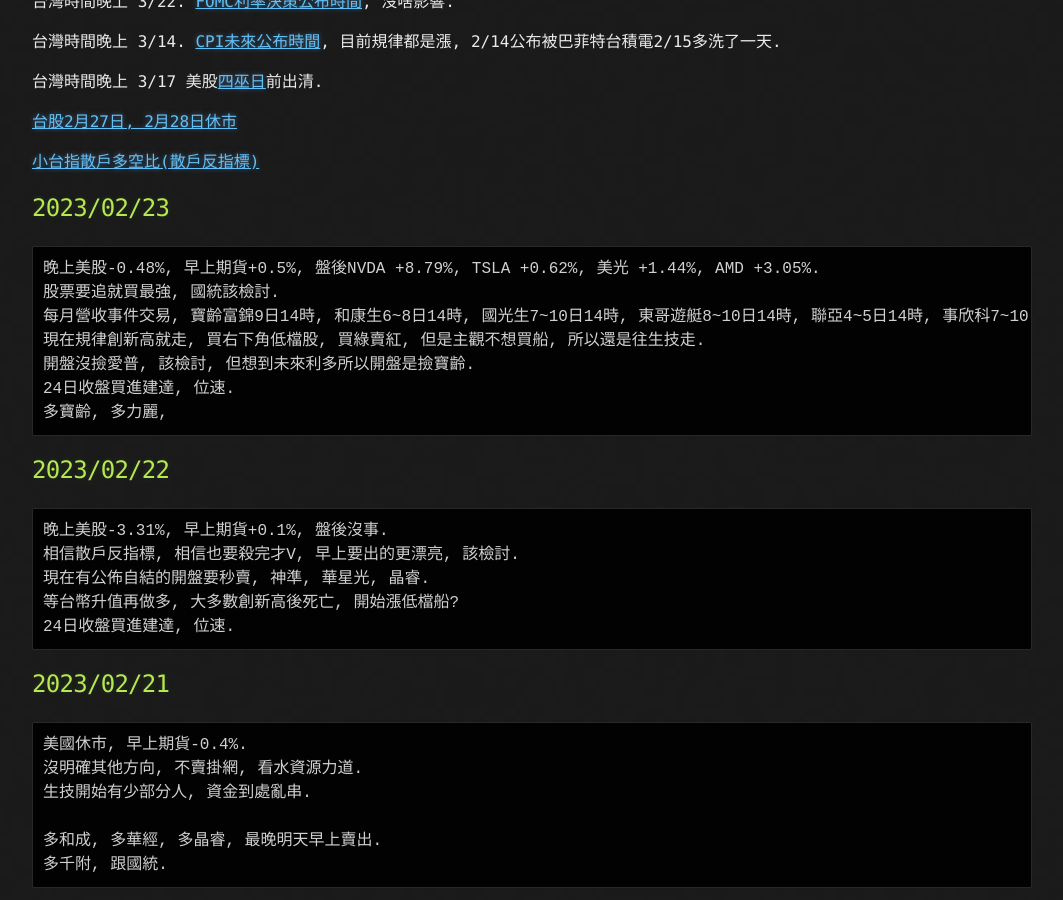
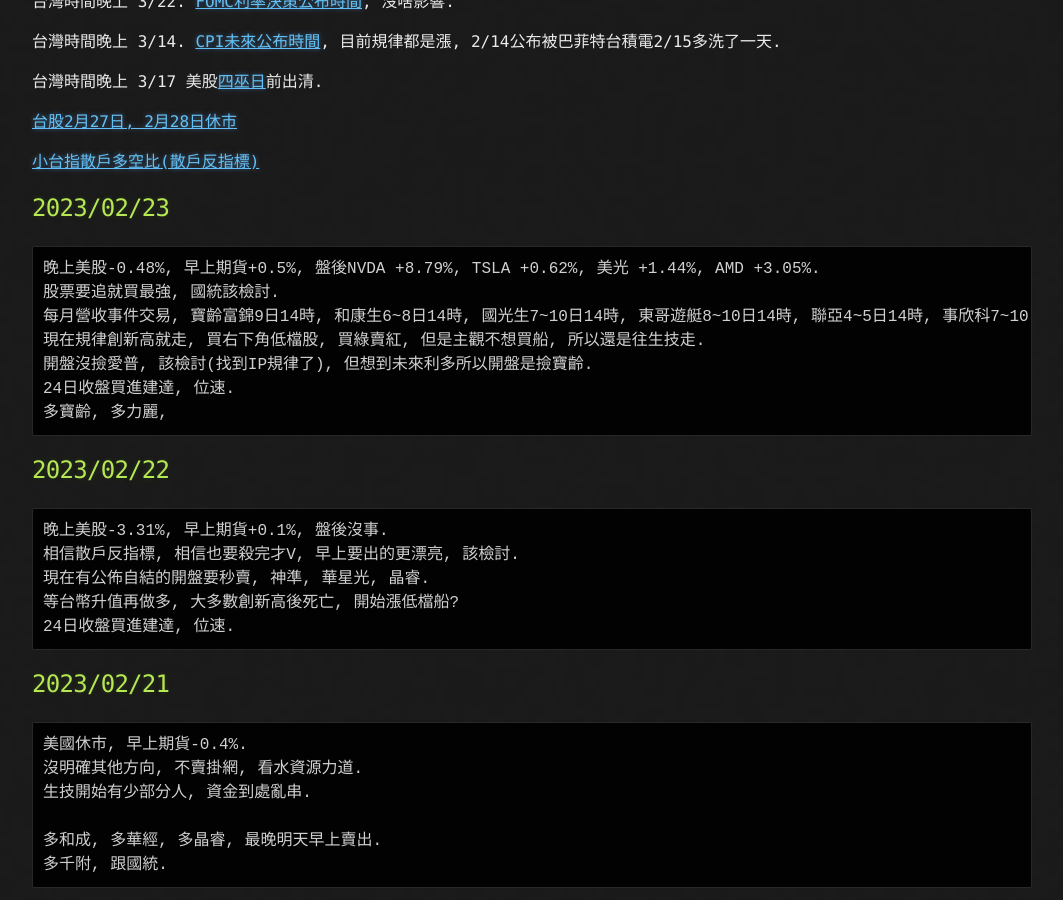
Before and after one commit to lepg5487/Stock_God, a Jekyll site: the page built from index.md, in a window 1280 px wide and 900 px high, scrolled down 428 px. Shown: the whole window, without its empty margins (108-1171 px from the left). Built offline with Jekyll 4.4.1, drawn with Linux system fonts in a browser that asks for light colours; our own code applies the rules of GitHub Pages for plain Markdown files.

Commit message:
Update index.md

````diff
--- a/index.md
+++ b/index.md
@@ -26,7 +26,7 @@
 股票要追就買最強, 國統該檢討.
 每月營收事件交易, 寶齡富錦9日14時, 和康生6~8日14時, 國光生7~10日14時, 東哥遊艇8~10日14時, 聯亞4~5日14時, 事欣科7~10日14時.
 現在規律創新高就走, 買右下角低檔股, 買綠賣紅, 但是主觀不想買船, 所以還是往生技走.
-開盤沒撿愛普, 該檢討, 但想到未來利多所以開盤是撿寶齡.
+開盤沒撿愛普, 該檢討(找到IP規律了), 但想到未來利多所以開盤是撿寶齡.
 24日收盤買進建達, 位速.
 多寶齡, 多力麗,
 ```
````
